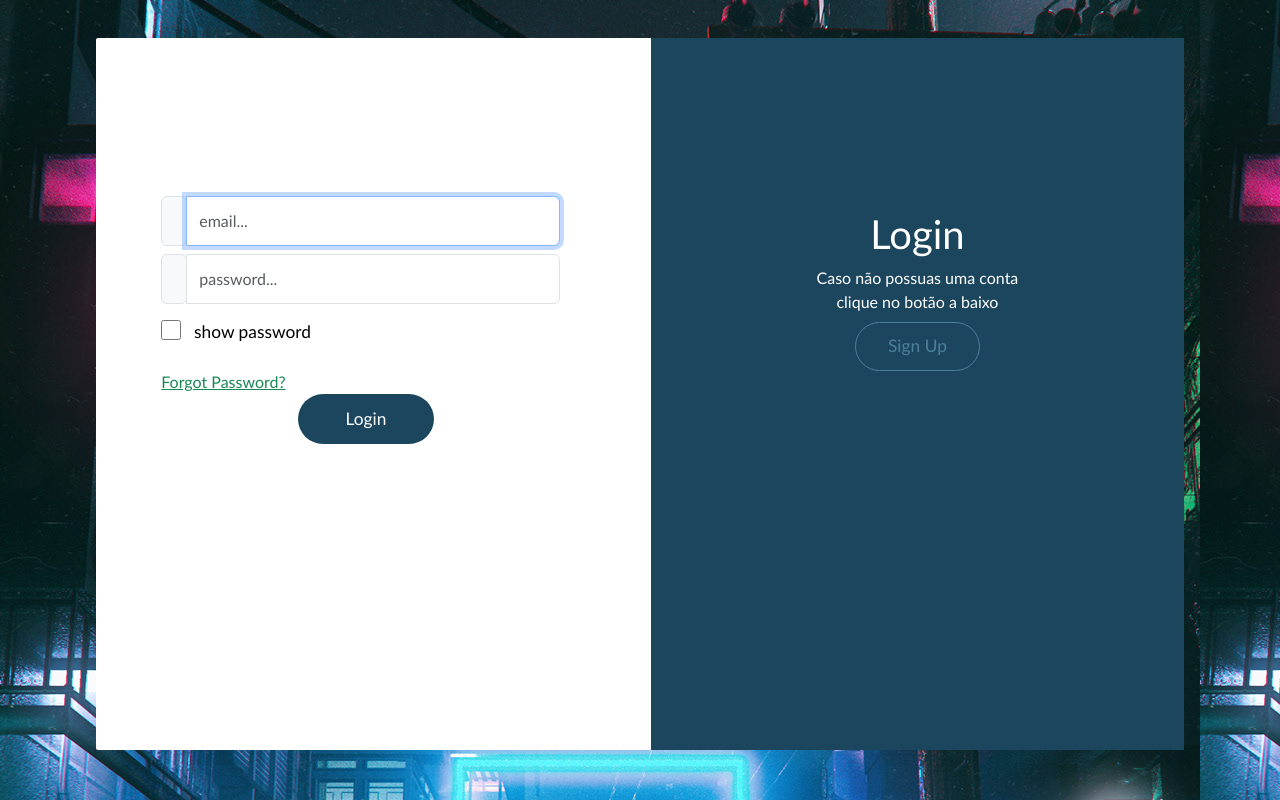
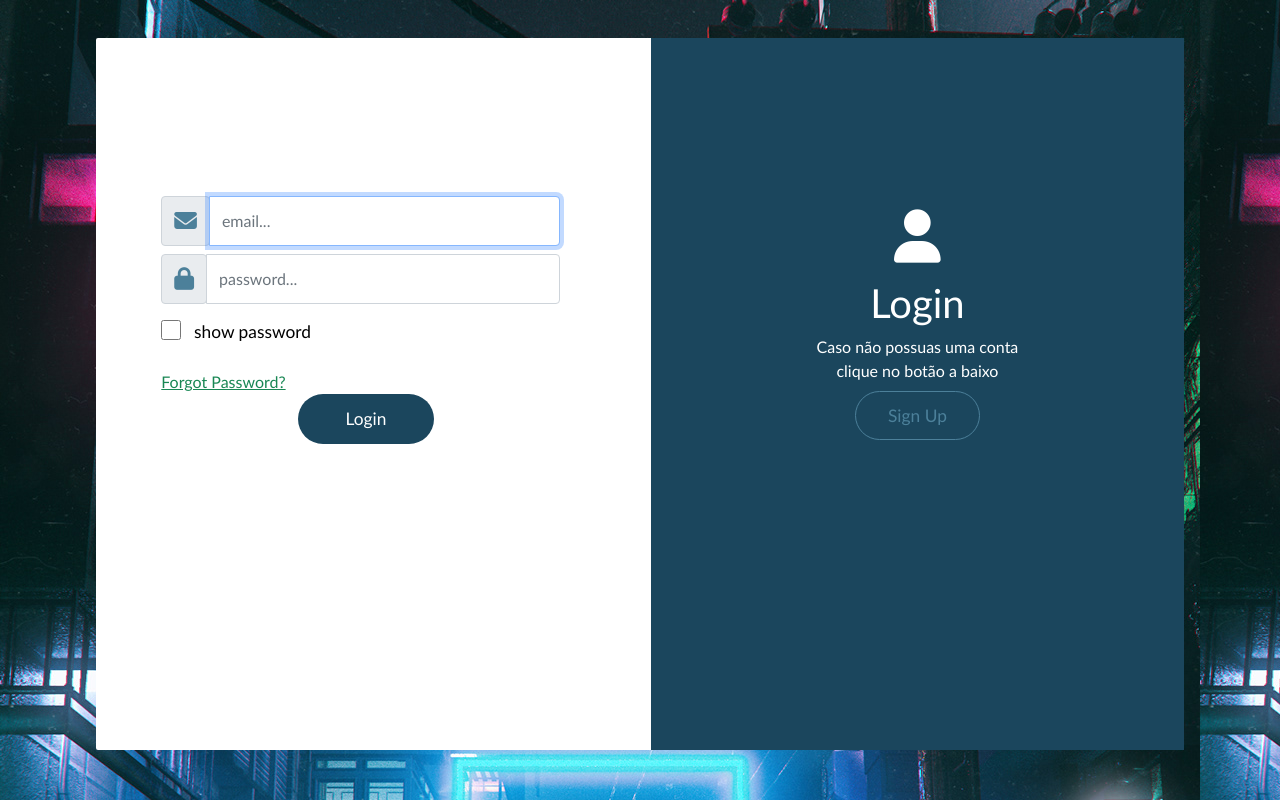
Before and after one commit to lucasSantiagoCody/SyncDev, a Django app: page /accounts/login/ in a window 1280 px wide. Run offline with Django 4.2, Linux system fonts and the light colour scheme; some libraries are stand-ins or nearby versions.

Commit message:
added libs cdn links

```diff
--- a/config/settings.py
+++ b/config/settings.py
@@ -142,4 +142,4 @@ EMAIL_PORT = config('EMAIL_PORT')
 EMAIL_HOST_USER = config('EMAIL_HOST_USER')
 EMAIL_HOST_PASSWORD = config('EMAIL_HOST_PASSWORD')
 EMAIL_USE_TLS = config('EMAIL_USE_TLS')
-EMAIL_BACKEND = 'django.core.mail.backends.console.EmailBackend'
+EMAIL_BACKEND = 'django.core.mail.backends.smtp.EmailBackend'
--- a/streaming/templates/index.html
+++ b/streaming/templates/index.html
@@ -18,7 +18,8 @@
             {% if profile.profile_picture %}
                 <img src="{{profile.profile_picture.url}}" id='profile_picture' onclick="show('.dropdown-menu')">
             {% else %}
-                <button class="btn btn-dark dropdown-toggle" onclick="show('.dropdown-menu')"><i class="fas fa-user"></i></button>
+                <button class="btn btn-dark dropdown-toggle" onclick="show('.dropdown-menu')"><i class="fa fa-user" aria-hidden="true"></i>
+                </button>
             {% endif %}
 
             <ul  class="dropdown-menu mt-1" onmouseleave="hide('.dropdown-menu')">
--- a/templates/bases/base.html
+++ b/templates/bases/base.html
@@ -7,16 +7,18 @@
     {% block 'importcss' %}{% endblock %}
     <link rel="stylesheet" href="{% static 'bases/css/base.css' %}">
     <link rel="stylesheet" href="{% static 'bases/css/colors.css' %}">
-    <link rel="stylesheet" href="{% static 'bootstrap/css/bootstrap.min.css' %}">
-    <link rel="stylesheet" href="{% static 'fontawesome/css/all.min.css' %}">
-    <link rel="stylesheet" href="{% static 'animatecss/animate.min.css' %}">
+    <!-- LINKS CDN -->
+    <link href="https://cdn.jsdelivr.net/npm/bootstrap@5.0.2/dist/css/bootstrap.min.css" rel="stylesheet">
+    <link rel="stylesheet" href="https://cdnjs.cloudflare.com/ajax/libs/animate.css/4.1.1/animate.min.css"/>
+    <link rel="stylesheet" href="https://cdnjs.cloudflare.com/ajax/libs/font-awesome/6.4.2/css/all.min.css"/>
     <title>{% block 'title' %}{% endblock %}</title>
 </head>
 <body>
     {% block 'content' %}{% endblock %}
     {% block 'importjs' %}{% endblock %}
-    <script src="{% static 'bootstrap/js/bootstrap.min.js' %}"></script>
-    <script src="{% static 'bootstrap/js/jquery.min.js' %}"></script>
+    <script src="https://code.jquery.com/jquery-3.7.1.min.js" integrity="sha256-/JqT3SQfawRcv/BIHPThkBvs0OEvtFFmqPF/lYI/Cxo=" crossorigin="anonymous"></script>
     <script src="{% static 'bases/js/base.js' %}"></script>
+
+
 </body>
 </html>
```
Also changed, not shown: db_streaming.sqlite3, 1 other file.
